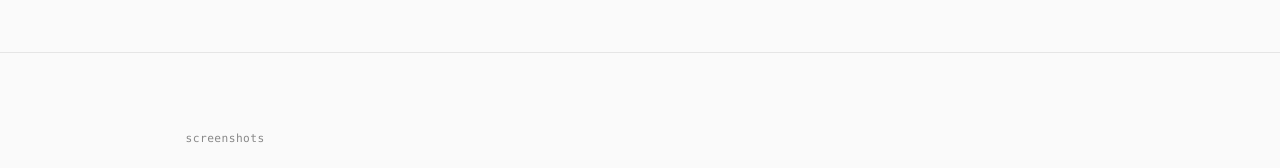
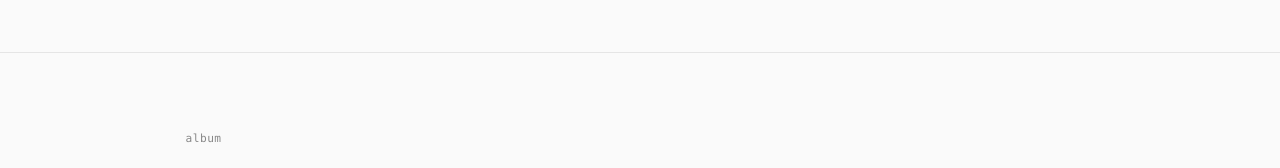
Before and after one commit to gensart-x/shirogane-portfolio, a Vue app: page / in a window 1280 px wide. Shown: the part 1940-2108 px from the top of the page. Built offline with nearby package versions, Linux system fonts and the light colour scheme; a web font is replaced by a local one.

Commit message:
fix: rename 'screenshots' heading to 'album'

```diff
--- a/src/components/Screenshots.vue
+++ b/src/components/Screenshots.vue
@@ -1,7 +1,7 @@
 <template>
   <section id="screenshots" class="section screenshots">
     <div class="container">
-      <h2 class="screenshots-heading mono">screenshots</h2>
+      <h2 class="screenshots-heading mono">album</h2>
       <div v-if="images.length" class="screenshots-grid">
         <button
           v-for="(img, i) in images"
```
